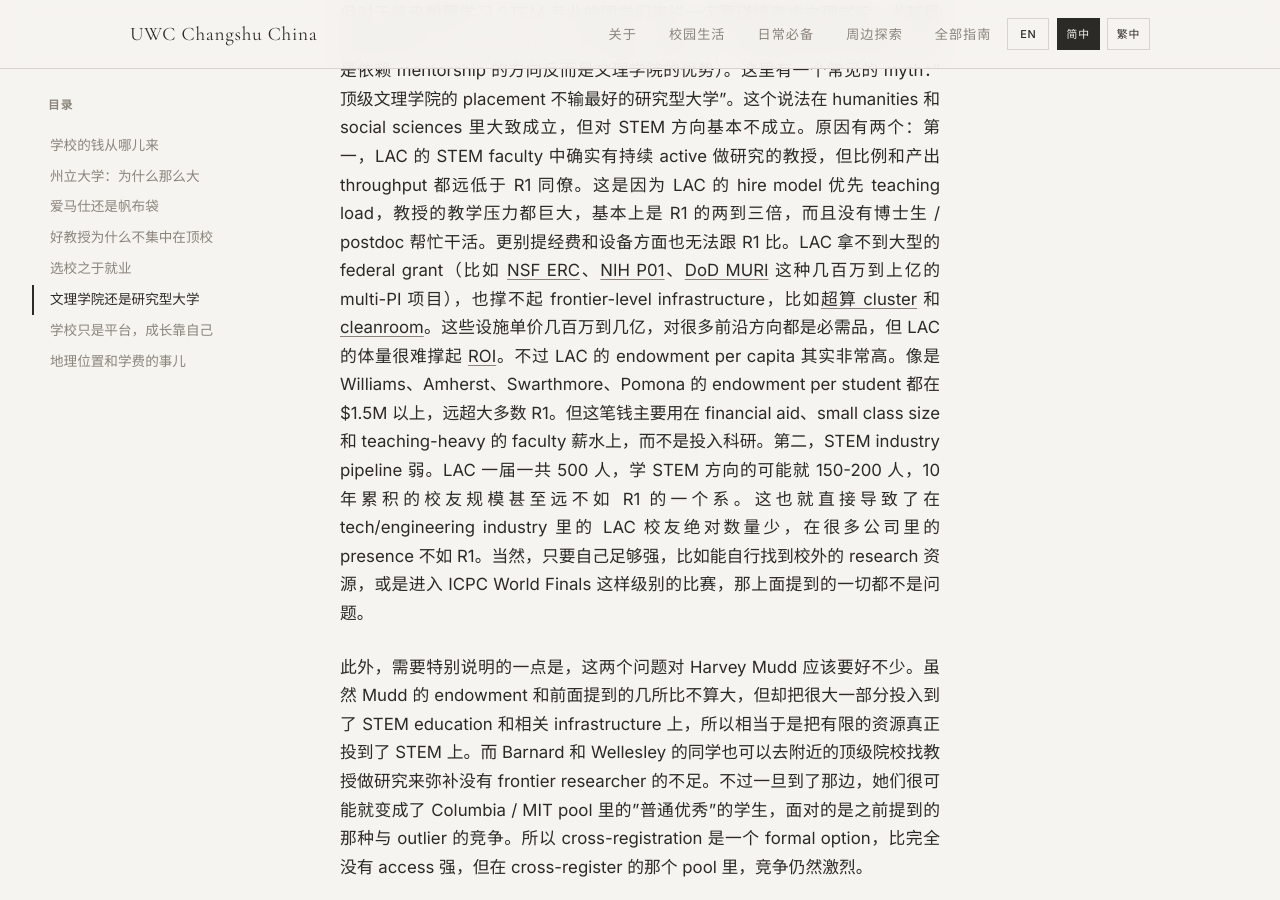
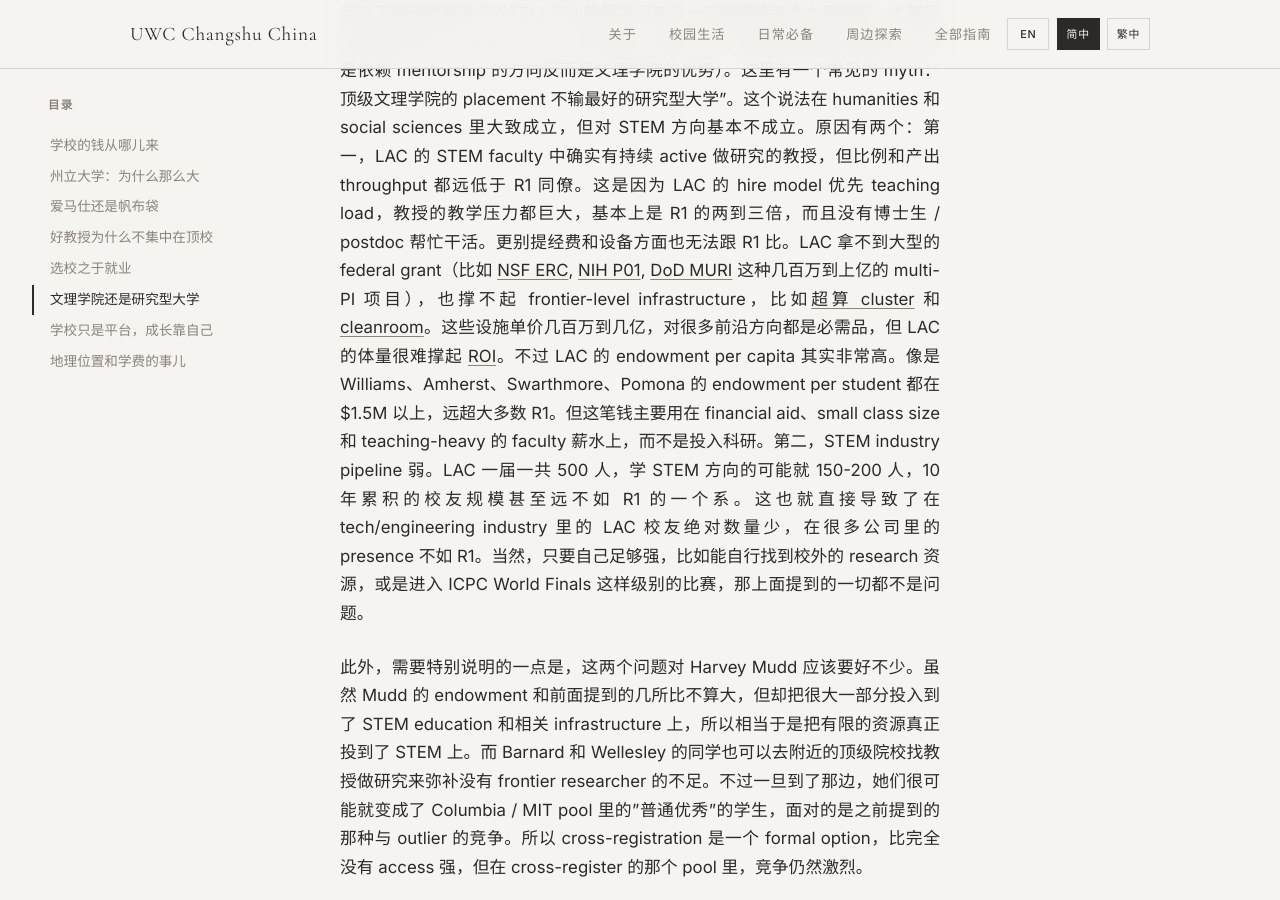
Before and after one commit to United-World-College/UWC-Survival-Guide, a Jekyll site: the page built from website/_guides/chinese/school-selection-CN.md, in a window 1280 px wide and 900 px high, scrolled down 10609 px. Built offline with Jekyll 4.4.1, drawn with Linux system fonts in a browser that asks for light colours.

Commit message:
style: switch grant-acronym separator to half-width comma
The 顿号 between English acronym links with internal spaces (NSF ERC、NIH P01、DoD MURI) creates inconsistent visual rhythm; half-width comma keeps spacing uniform across the list.

```diff
--- a/website/_guides/chinese/school-selection-CN.md
+++ b/website/_guides/chinese/school-selection-CN.md
@@ -74,7 +74,7 @@
 
 最后再聊一个很多同学都会纠结的问题：[文理学院（LAC）](https://en.wikipedia.org/wiki/Liberal_arts_college#In_North_America)和研究型大学到底怎么选？两者其实定位挺不一样的。研究型大学因为体量大、教授多，课程覆盖面天然就会广很多，基本上你想学什么方向都能找到对应的课。而文理学院走的是小而精的路线，更强调教学质量和师生之间的紧密互动，但相应地每个系的规模会小一些，能开的课可能主要集中在比较主流的方向。不过这也不是绝对的——像 Barnard 和 Wellesley 这样的文理学院就和附近的顶尖学府深度合作，比如 Wellesley 的同学可以直接去 MIT 选课，而 Barnard 作为 Columbia 的 affiliate college，虽然在招生、行政和财务上完全独立，但学生基本可以无障碍地选修 Columbia 的课程，这样课程覆盖面上的差距一下子就被拉平了。所以与其纠结哪种更好，不如想清楚自己更看重什么：是更丰富的课程和资源，还是更小的班级和更紧密的师生关系？这两种体验本身没有高下之分，关键在于哪个更适合你。
 
-但对于将来想要学习 STEM 专业的同学们来说一定要谨慎考虑文理学院，尤其是前文所说的 lab-based 方向（对于纯数、理论 CS、理论物理这些不依赖 lab 而是依赖 mentorship 的方向反而是文理学院的优势）。这里有一个常见的 myth："顶级文理学院的 placement 不输最好的研究型大学"。这个说法在 humanities 和 social sciences 里大致成立，但对 STEM 方向基本不成立。原因有两个：第一，LAC 的 STEM faculty 中确实有持续 active 做研究的教授，但比例和产出 throughput 都远低于 R1 同僚。这是因为 LAC 的 hire model 优先 teaching load，教授的教学压力都巨大，基本上是 R1 的两到三倍，而且没有博士生 / postdoc 帮忙干活。更别提经费和设备方面也无法跟 R1 比。LAC 拿不到大型的 federal grant（比如 [NSF ERC](https://en.wikipedia.org/wiki/Engineering_Research_Centers)、[NIH P01](https://en.wikipedia.org/wiki/NIH_grant#Program_project/center_grants)、[DoD MURI](https://en.wikipedia.org/wiki/MURI_(grant)) 这种几百万到上亿的 multi-PI 项目），也撑不起 frontier-level infrastructure，比如[超算 cluster](https://en.wikipedia.org/wiki/Supercomputer) 和 [cleanroom](https://en.wikipedia.org/wiki/Cleanroom)。这些设施单价几百万到几亿，对很多前沿方向都是必需品，但 LAC 的体量很难撑起 [ROI](https://en.wikipedia.org/wiki/Return_on_investment)。不过 LAC 的 endowment per capita 其实非常高。像是 Williams、Amherst、Swarthmore、Pomona 的 endowment per student 都在 $1.5M 以上，远超大多数 R1。但这笔钱主要用在 financial aid、small class size 和 teaching-heavy 的 faculty 薪水上，而不是投入科研。第二，STEM industry pipeline 弱。LAC 一届一共 500 人，学 STEM 方向的可能就 150-200 人，10 年累积的校友规模甚至远不如 R1 的一个系。这也就直接导致了在 tech/engineering industry 里的 LAC 校友绝对数量少，在很多公司里的 presence 不如 R1。当然，只要自己足够强，比如能自行找到校外的 research 资源，或是进入 ICPC World Finals 这样级别的比赛，那上面提到的一切都不是问题。
+但对于将来想要学习 STEM 专业的同学们来说一定要谨慎考虑文理学院，尤其是前文所说的 lab-based 方向（对于纯数、理论 CS、理论物理这些不依赖 lab 而是依赖 mentorship 的方向反而是文理学院的优势）。这里有一个常见的 myth："顶级文理学院的 placement 不输最好的研究型大学"。这个说法在 humanities 和 social sciences 里大致成立，但对 STEM 方向基本不成立。原因有两个：第一，LAC 的 STEM faculty 中确实有持续 active 做研究的教授，但比例和产出 throughput 都远低于 R1 同僚。这是因为 LAC 的 hire model 优先 teaching load，教授的教学压力都巨大，基本上是 R1 的两到三倍，而且没有博士生 / postdoc 帮忙干活。更别提经费和设备方面也无法跟 R1 比。LAC 拿不到大型的 federal grant（比如 [NSF ERC](https://en.wikipedia.org/wiki/Engineering_Research_Centers), [NIH P01](https://en.wikipedia.org/wiki/NIH_grant#Program_project/center_grants), [DoD MURI](https://en.wikipedia.org/wiki/MURI_(grant)) 这种几百万到上亿的 multi-PI 项目），也撑不起 frontier-level infrastructure，比如[超算 cluster](https://en.wikipedia.org/wiki/Supercomputer) 和 [cleanroom](https://en.wikipedia.org/wiki/Cleanroom)。这些设施单价几百万到几亿，对很多前沿方向都是必需品，但 LAC 的体量很难撑起 [ROI](https://en.wikipedia.org/wiki/Return_on_investment)。不过 LAC 的 endowment per capita 其实非常高。像是 Williams、Amherst、Swarthmore、Pomona 的 endowment per student 都在 $1.5M 以上，远超大多数 R1。但这笔钱主要用在 financial aid、small class size 和 teaching-heavy 的 faculty 薪水上，而不是投入科研。第二，STEM industry pipeline 弱。LAC 一届一共 500 人，学 STEM 方向的可能就 150-200 人，10 年累积的校友规模甚至远不如 R1 的一个系。这也就直接导致了在 tech/engineering industry 里的 LAC 校友绝对数量少，在很多公司里的 presence 不如 R1。当然，只要自己足够强，比如能自行找到校外的 research 资源，或是进入 ICPC World Finals 这样级别的比赛，那上面提到的一切都不是问题。
 
 此外，需要特别说明的一点是，这两个问题对 Harvey Mudd 应该要好不少。虽然 Mudd 的 endowment 和前面提到的几所比不算大，但却把很大一部分投入到了 STEM education 和相关 infrastructure 上，所以相当于是把有限的资源真正投到了 STEM 上。而 Barnard 和 Wellesley 的同学也可以去附近的顶级院校找教授做研究来弥补没有 frontier researcher 的不足。不过一旦到了那边，她们很可能就变成了 Columbia / MIT pool 里的"普通优秀"的学生，面对的是之前提到的那种与 outlier 的竞争。所以 cross-registration 是一个 formal option，比完全没有 access 强，但在 cross-register 的那个 pool 里，竞争仍然激烈。
 
```
Also changed, not shown: website/_guides/chinese/school-selection-TW.md (+1 -1 lines).
